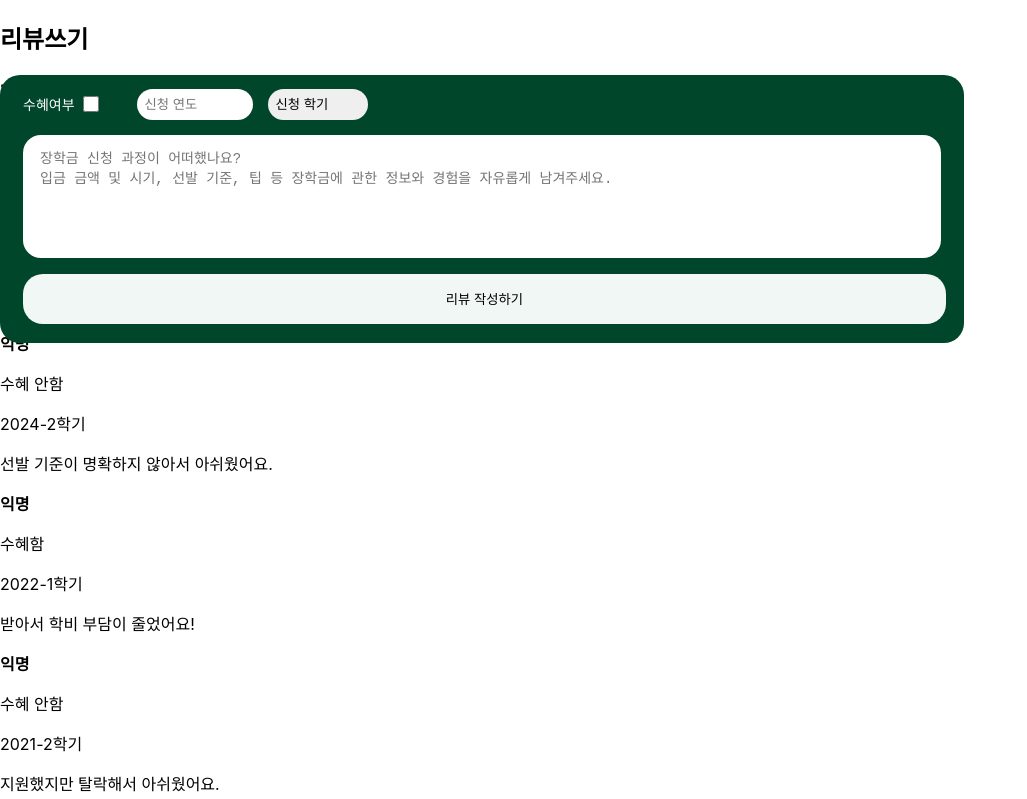
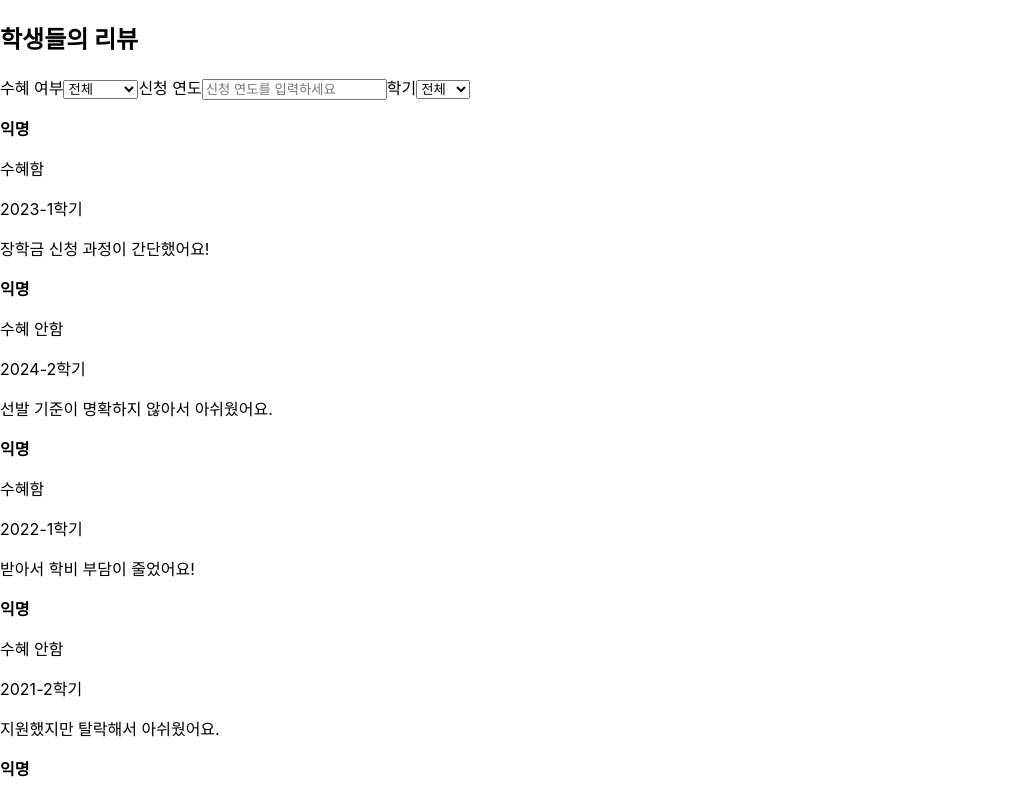
Before and after one commit to ECC-2024-Winter-Team1/EwhaScholarship_FE, a React (Create React App) app: page / in a window 1280 px wide. Shown: the top 799 px of the page, without its empty margins (0-1027 px from the left). Built offline with nearby package versions, Linux system fonts and the light colour scheme.

Commit message:
Docs: 브랜치 정리

```diff
--- a/src/App.js
+++ b/src/App.js
@@ -1,4 +1,3 @@
-import ReviewForm from "./Components/DetailPage/ReviewForm";
 import ReviewList from "./Components/DetailPage/ReviewList";
 
 function App() {
@@ -6,7 +5,6 @@ function App() {
     <div>
       <header>
       </header>
-        <ReviewForm />
         <ReviewList />
     </div>
   );
```
